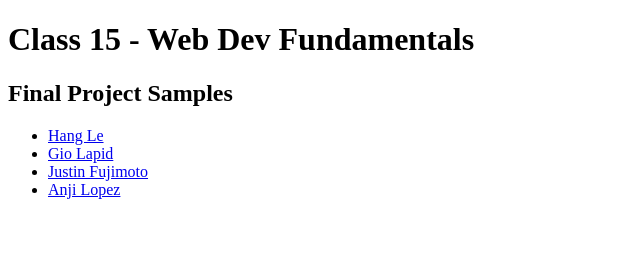
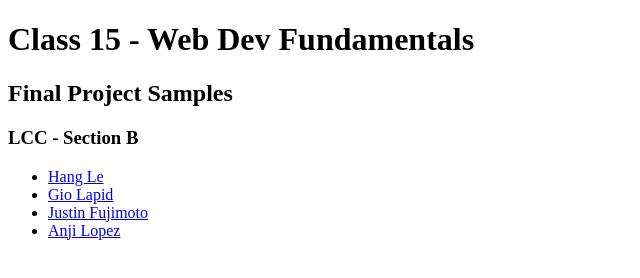
Before and after one commit to yearupbayarea/class15-webdev, a plain HTML site: page index.html in a window 1280 px wide. Shown: the whole page, without its empty margins (0-640 px from the left). Drawn offline with Linux system fonts and the light colour scheme.

Commit message:
add LCC - Section B heading to index

```diff
--- a/index.html
+++ b/index.html
@@ -7,6 +7,7 @@
 	<h1>Class 15 - Web Dev Fundamentals</h1>
 	<h2>Final Project Samples</h2>
 
+	<h3>LCC - Section B</h3>
 	<ul>
 		<li><a href="hang-le/home.html">Hang Le</a></li>
 		<li><a href="gio-lapid/web/index.html">Gio Lapid</a></li>
```
